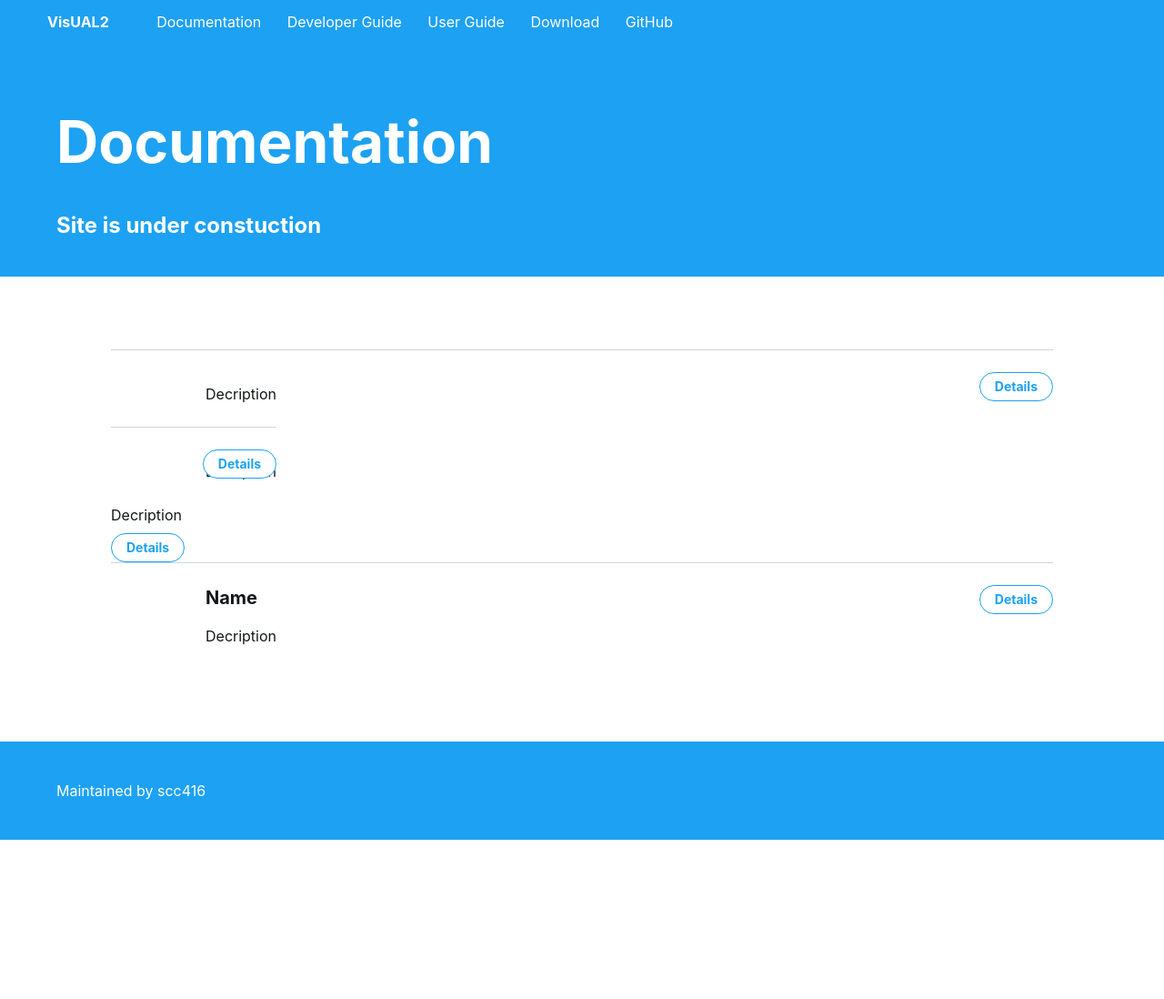
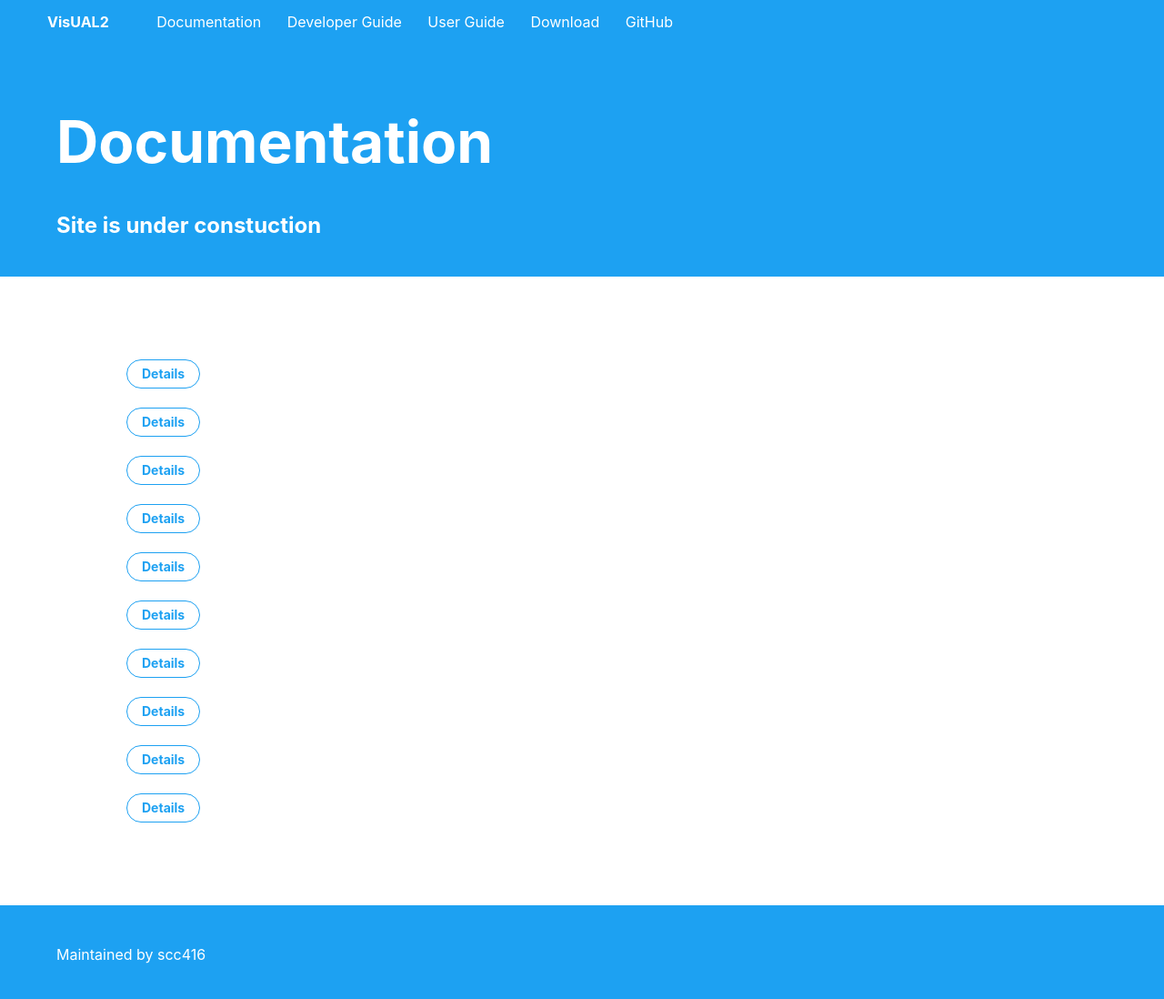
Before and after one commit to scc416/VisUAL2-doc, a Jekyll site: the page built from documentation.html, in a window 1280 px wide and 1103 px high. Shown: the top 1098 px of the window at 91% size. Built offline with Jekyll 4.4.1, drawn with Linux system fonts in a browser that asks for light colours.

Commit message:
Update documentation.html

```diff
--- a/documentation.html
+++ b/documentation.html
@@ -16,57 +16,57 @@
 <div class="section">
     <div class="Grid membership-container container">
 
-        <div class="Grid-cell membership">
-
-                <!-- Description -->
-                <p>Decription</p>
-
-                <!-- Visit website -->
-                <button onclick="window.open('{{ item["website"] }}')" type="button" class="Button">Details</button>
-
-
-        </div>
-
-        <div class="membership">
-
-            <!-- Description -->
-            <p>Decription</p>
-
-            <!-- Visit website -->
-            <button onclick="window.open('{{ item["website"] }}')" type="button" class="Button">Details</button>
-
-
-        </div>
-
-
-        <div class="Grid-cell">
-
-            <!-- Description -->
-            <p>Decription</p>
-
-            <!-- Visit website -->
-            <button onclick="window.open('{{ item["website"] }}')" type="button" class="Button">Details</button>
-
-
-        </div>
-
-        <div class="Grid-cell sizeFull membership">
-
-
-            <div class="name-handle">
-                <!-- Name -->
-                <h2>Name</h2>
-
-            </div>
-
-            <!-- Description -->
-            <p>Decription</p>
-
-            <!-- Visit website -->
-            <button onclick="window.open('{{ item["website"] }}')" type="button" class="Button">Details</button>
-
-
-        </div>
+        <style type="text/css">
+            .tg  {border-collapse:collapse;border-spacing:0;}
+            .tg td{font-family:Arial, sans-serif;font-size:14px;padding:10px 5px;border-style:solid;border-width:1px;overflow:hidden;word-break:normal;border-color:black;}
+            .tg th{font-family:Arial, sans-serif;font-size:14px;font-weight:normal;padding:10px 5px;border-style:solid;border-width:1px;overflow:hidden;word-break:normal;border-color:black;}
+            .tg .tg-yqpd{border-color:#ffffff;text-align:left}
+            .tg .tg-zv4m{border-color:#ffffff;text-align:left;vertical-align:top}
+            .tg .tg-aoco{border-color:#ffffff;text-align:right}
+            .tg .tg-ofj5{border-color:#ffffff;text-align:right;vertical-align:top}
+            </style>
+        <table class="tg">
+            <tr>
+                <th class="tg-yqpd"></th>
+                <th class="tg-aoco"><button onclick="window.open('{{ item["website"] }}')" type="button" class="Button">Details</button></th>
+            </tr>
+            <tr>
+                <td class="tg-yqpd"></td>
+                <td class="tg-aoco"><button onclick="window.open('{{ item["website"] }}')" type="button" class="Button">Details</button></td>
+            </tr>
+            <tr>
+                <td class="tg-zv4m"></td>
+                <td class="tg-ofj5"><button onclick="window.open('{{ item["website"] }}')" type="button" class="Button">Details</button></td>
+            </tr>
+            <tr>
+                <td class="tg-zv4m"></td>
+                <td class="tg-ofj5"><button onclick="window.open('{{ item["website"] }}')" type="button" class="Button">Details</button></td>
+            </tr>
+            <tr>
+                <td class="tg-zv4m"></td>
+                <td class="tg-ofj5"><button onclick="window.open('{{ item["website"] }}')" type="button" class="Button">Details</button></td>
+            </tr>
+            <tr>
+                <td class="tg-zv4m"></td>
+                <td class="tg-ofj5"><button onclick="window.open('{{ item["website"] }}')" type="button" class="Button">Details</button></td>
+            </tr>
+            <tr>
+                <td class="tg-zv4m"></td>
+                <td class="tg-ofj5"><button onclick="window.open('{{ item["website"] }}')" type="button" class="Button">Details</button></td>
+            </tr>
+            <tr>
+                <td class="tg-zv4m"></td>
+                <td class="tg-ofj5"><button onclick="window.open('{{ item["website"] }}')" type="button" class="Button">Details</button></td>
+            </tr>
+            <tr>
+                <td class="tg-zv4m"></td>
+                <td class="tg-ofj5"><button onclick="window.open('{{ item["website"] }}')" type="button" class="Button">Details</button></td>
+            </tr>
+            <tr>
+                <td class="tg-zv4m"></td>
+                <td class="tg-ofj5"><button onclick="window.open('{{ item["website"] }}')" type="button" class="Button">Details</button></td>
+            </tr>
+        </table>
 
     </div>
 </div>
```
